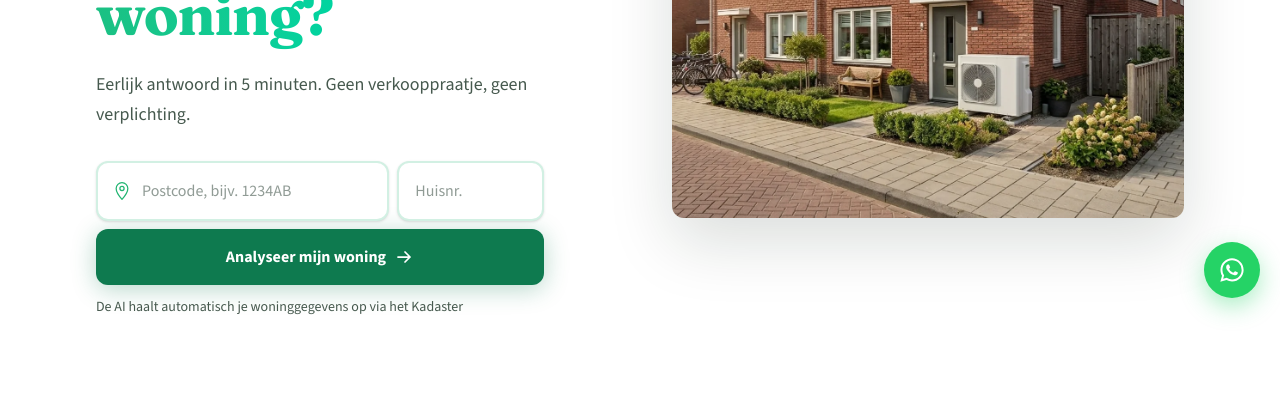
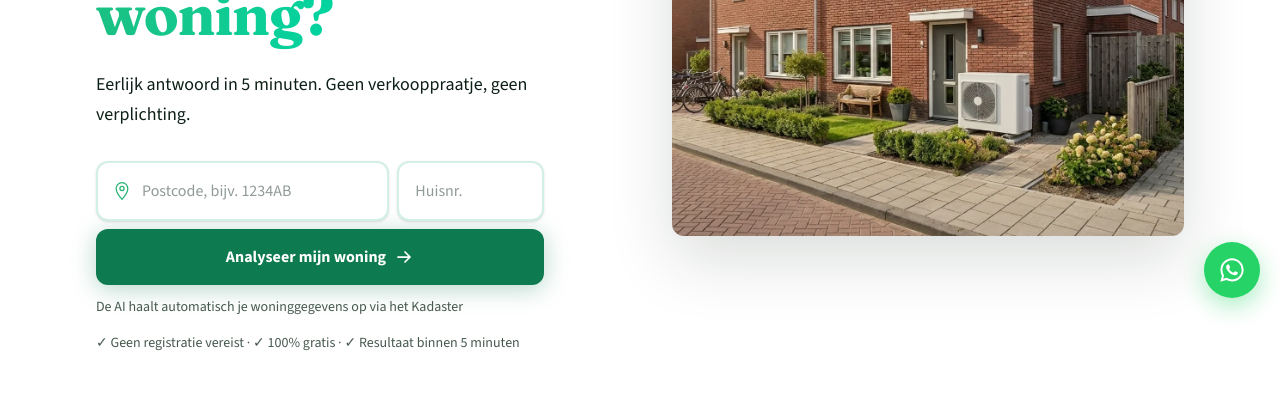
Before and after one commit to streurmichael-cmyk/warmtepomp-ai, a Next.js app: page / in a window 1280 px wide. Shown: the part 482-885 px from the top of the page. Built offline with nearby package versions, Linux system fonts and the light colour scheme; no server answers.

Commit message:
Verbeter leesbaarheid en micro-copy in hero-sectie
Subtitel krijgt donkere kleur en font-weight 500 voor betere
leesbaarheid (vooral voor 55+). Voeg vinkjes-regel toe onder het
formulier: geen registratie, 100% gratis, resultaat binnen 5 minuten.

```diff
--- a/components/hero.tsx
+++ b/components/hero.tsx
@@ -63,11 +63,15 @@ export function Hero() {
             {variant.headlineSuffix}
           </h1>
 
-          <p className="mx-auto mt-6 max-w-xl text-lg leading-relaxed text-muted lg:mx-0">
+          <p className="mx-auto mt-6 max-w-xl text-lg font-medium leading-relaxed text-dark lg:mx-0">
             {variant.subline}
           </p>
 
           <AddressLookupForm />
+
+          <p className="mx-auto mt-4 max-w-xl text-sm text-muted lg:mx-0">
+            ✓ Geen registratie vereist · ✓ 100% gratis · ✓ Resultaat binnen 5 minuten
+          </p>
         </div>
 
         <div className="relative mx-auto w-full max-w-lg lg:max-w-none">
```
